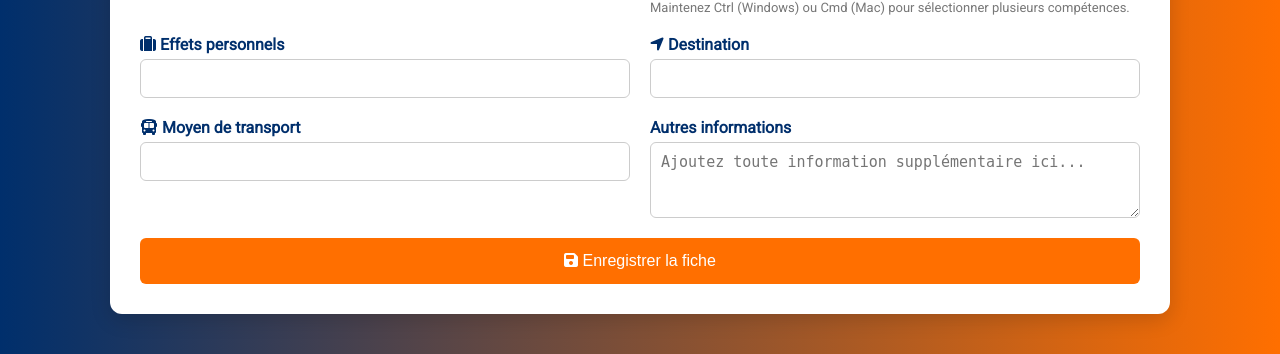
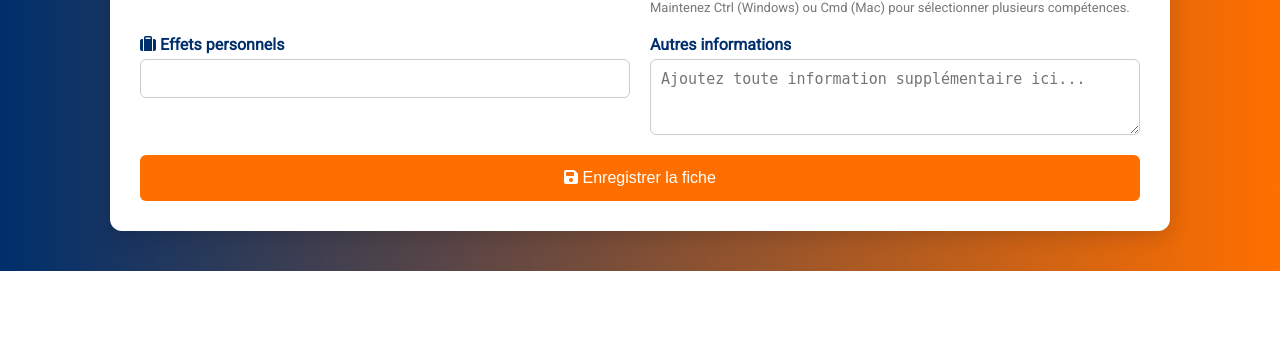
Before and after one commit to protec38/CAI, a Flask app: template app/templates/fiche_new.html in a window 1280 px wide. Shown: the part 831-1185 px from the top of the page. After the commit the page ends 1102 px from the top, so only its background shows below. Run offline with Flask 3, Linux system fonts and the light colour scheme; the template is opened without the code that fills it, so the values that code supplies are empty.

Commit message:
Update fiche_new.html

```diff
--- a/app/templates/fiche_new.html
+++ b/app/templates/fiche_new.html
@@ -187,15 +187,7 @@
             <input type="text" name="effets_perso">
         </div>
 
-        <div class="form-group">
-            <label for="destination"><i class="fas fa-location-arrow"></i> Destination</label>
-            <input type="text" name="destination">
-        </div>
-
-        <div class="form-group">
-            <label for="moyen_transport"><i class="fas fa-bus"></i> Moyen de transport</label>
-            <input type="text" name="moyen_transport">
-        </div>
+        <!-- ⚠️ Destination & Moyen de transport supprimés ici -->
 
         <div class="form-group">
             <label for="autres_informations">Autres informations</label>
@@ -228,13 +220,10 @@ function limitCompetenceSelection(select) {
     const selected = Array.from(select.selectedOptions);
     if (selected.length > 4) {
         alert("⛔ Vous ne pouvez sélectionner que 4 compétences maximum.");
-        // Deselect the last one selected
         selected[selected.length - 1].selected = false;
     }
 }
 </script>
 
-
-
 </body>
 </html>
```
